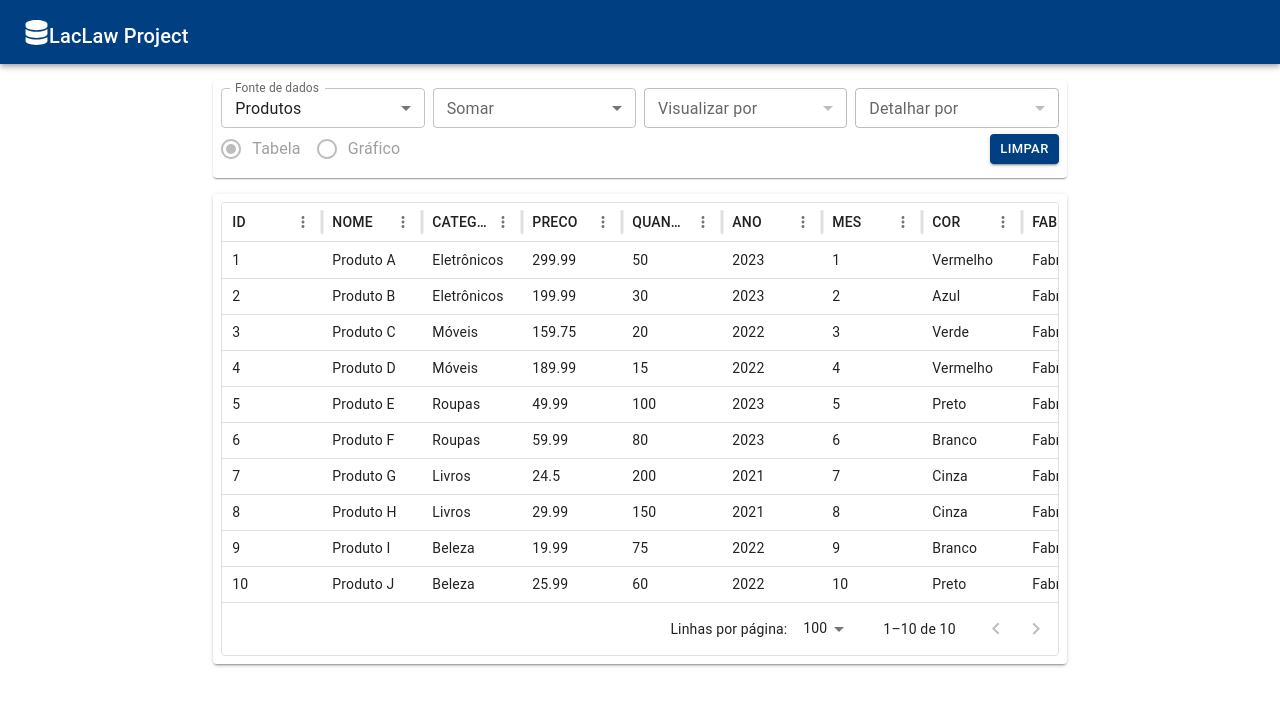
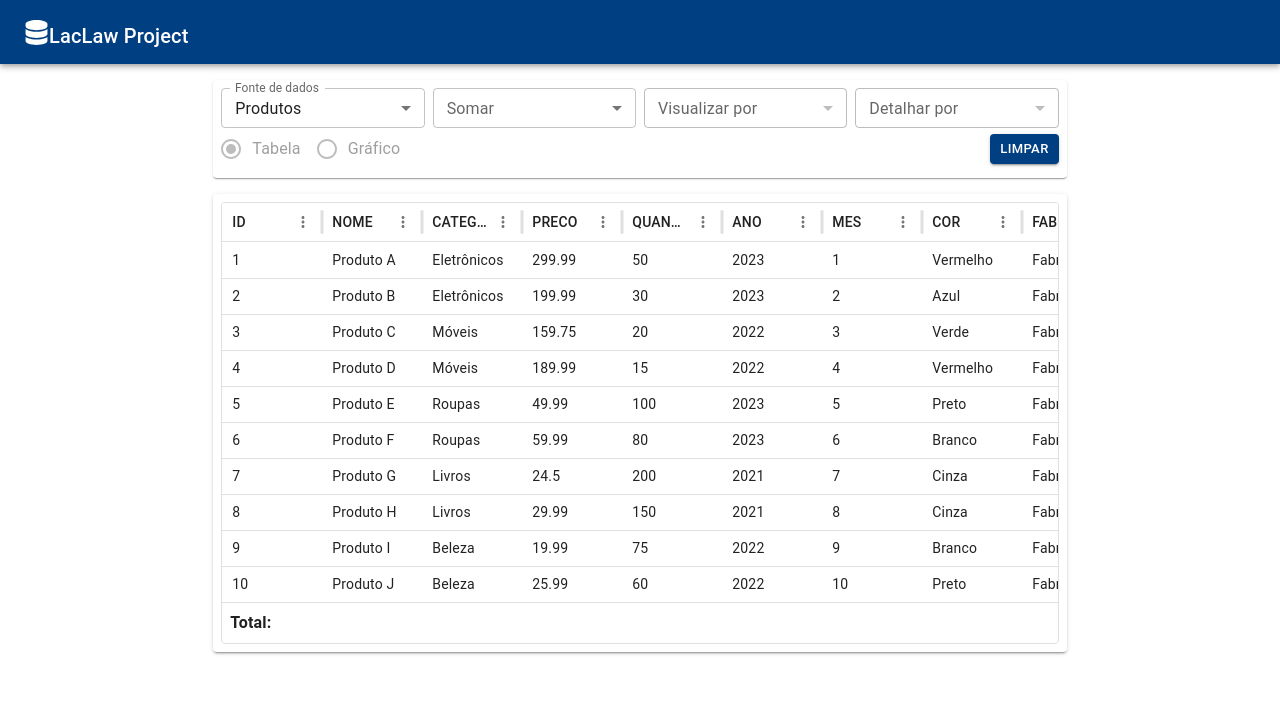
Before and after one commit to heltonfv/react-data-processing, a React (Create React App) app: page / in a window 1280 px wide. Shown: the top 706 px of the page. Built offline with nearby package versions, Linux system fonts and the light colour scheme.

Commit message:
create custom footer and sum

```diff
--- /dev/null
+++ b/src/components/DynamicTable/CustomFooter/index.jsx
@@ -0,0 +1,21 @@
+import { Box, Stack, Typography } from "@mui/material"
+
+export function CustomFooter({total}){
+    return (
+        <Box
+            display="flex"
+            flexDirection="row"
+            alignItems="center"
+            borderTop={0.5}
+            borderColor="#E0E0E0"
+            justifyContent="space-between"
+        >
+
+            <Stack alignItems="center" justifyContent="space-between" direction="row">
+                <Stack sx={{ flexGrow: 0.4, padding: 1 }}>
+                    <Typography align="center"><b>Total: {total}</b></Typography>
+                </Stack>
+            </Stack>
+        </Box>
+    )
+}
--- a/src/components/DynamicTable/index.jsx
+++ b/src/components/DynamicTable/index.jsx
@@ -6,6 +6,8 @@ import {
 } from '@mui/x-data-grid';
 import { ptBR } from '@mui/x-data-grid/locales';
 import { randomId } from "../../utils/randomId";
+import { CustomFooter } from './CustomFooter';
+import _ from 'lodash';
 
 export default function DynamicTable({datasource}){
     const keys = Object.keys(datasource[0]);
@@ -18,6 +20,8 @@ export default function DynamicTable({datasource}){
         };
     });
 
+    const sum = _.sumBy(rows, 'soma');
+
     return (
         <Box>
             <DataGrid
@@ -27,6 +31,18 @@ export default function DynamicTable({datasource}){
                 pagination
                 density="compact"
                 getRowId={() => randomId()}
+                slots={
+                    {
+                        footer: CustomFooter
+                    }
+                }
+                slotProps={
+                    {
+                        footer: {
+                            total: sum
+                        }
+                    }
+                }
             />
       </Box>
     )
```
